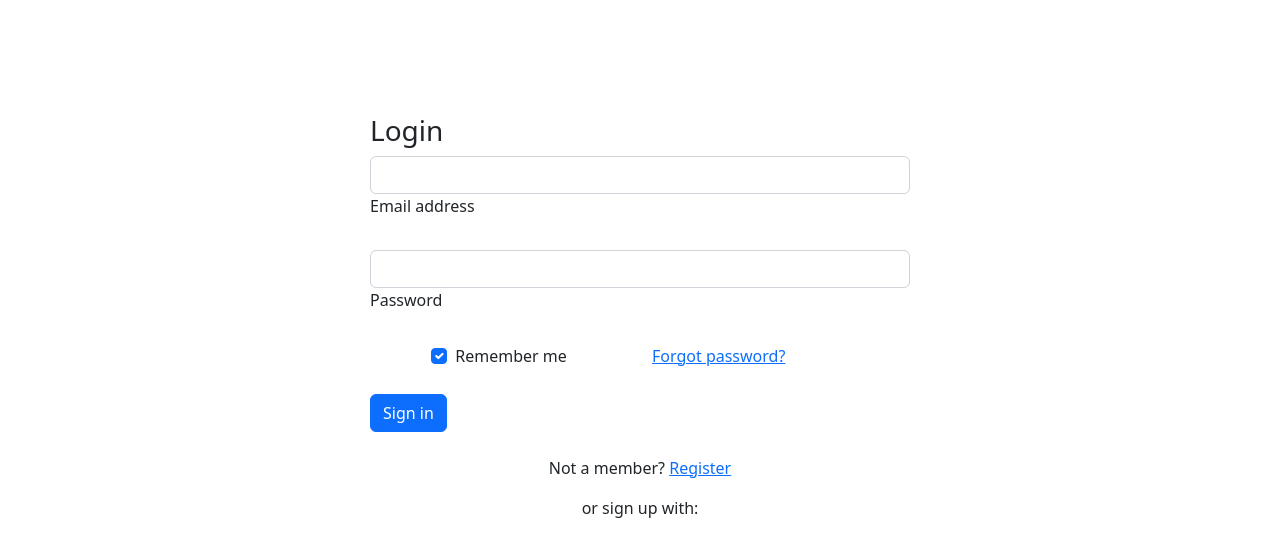
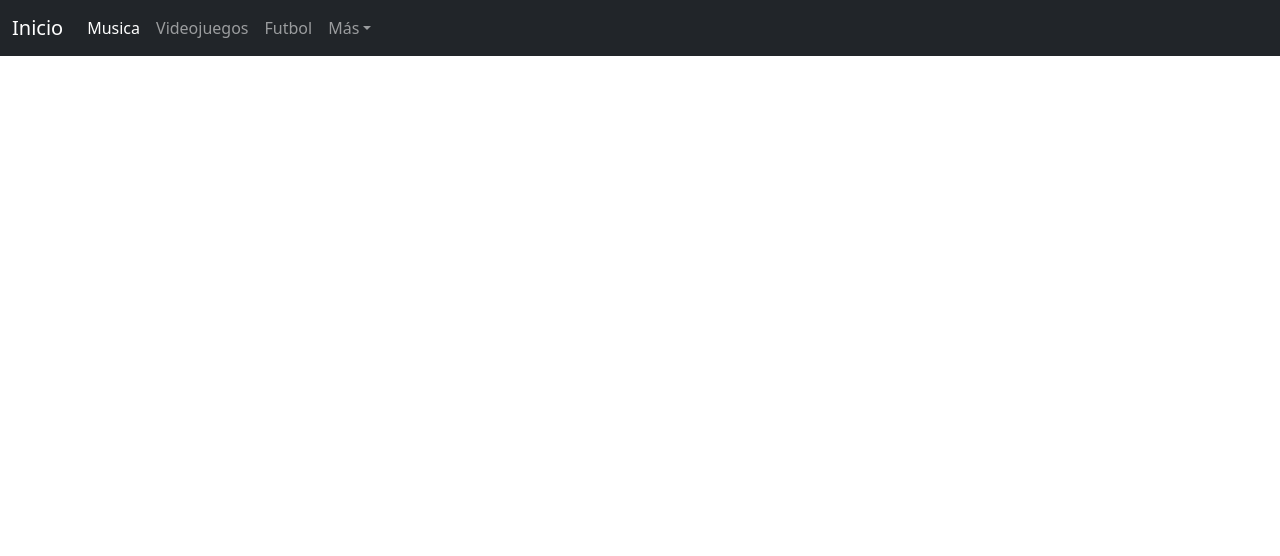
Before and after one commit to DiegoMD4/testFront, a React (Create React App) app: page / in a window 1280 px wide. Shown: the top 556 px of the page. Built offline with nearby package versions, Linux system fonts and the light colour scheme.

Commit message:
Edited Login and Home

```diff
--- a/src/App.js
+++ b/src/App.js
@@ -1,11 +1,11 @@
 import './App.css';
-import Login from './pages/Login';
-
+//import Login from './pages/Login';
+import { Home } from './pages/Home';
 
 function App() {
   return (
     <div className="App">
-      <Login/>
+      <Home/>
     </div>
   );
 }
--- a/src/components/Navbar.js
+++ b/src/components/Navbar.js
@@ -7,24 +7,24 @@ export const Navbar = () => {
     <div>
     <nav class="navbar navbar-expand-lg navbar navbar-dark bg-dark">
   <div class="container-fluid">
-    <a class="navbar-brand" href="/#">Navbar</a>
+    <a class="navbar-brand" href="/#">Inicio</a>
     <button class="navbar-toggler" type="button" data-bs-toggle="collapse" data-bs-target="#navbarNavDropdown" aria-controls="navbarNavDropdown" aria-expanded="false" aria-label="Toggle navigation">
       <span class="navbar-toggler-icon"></span>
     </button>
     <div class="collapse navbar-collapse" id="navbarNavDropdown">
       <ul class="navbar-nav">
         <li class="nav-item">
-          <a class="nav-link active" aria-current="page" href="/#">Home</a>
+          <a class="nav-link active" aria-current="page" href="/#">Musica</a>
         </li>
         <li class="nav-item">
-          <a class="nav-link" href="/#">Features</a>
+          <a class="nav-link" href="/#">Videojuegos</a>
         </li>
         <li class="nav-item">
-          <a class="nav-link" href="/#">Pricing</a>
+          <a class="nav-link" href="/#">Futbol</a>
         </li>
         <li class="nav-item dropdown">
           <a class="nav-link dropdown-toggle" href="/#" id="navbarDropdownMenuLink" role="button" data-bs-toggle="dropdown" aria-expanded="false">
-            Dropdown link
+            Más
           </a>
           <ul class="dropdown-menu" aria-labelledby="navbarDropdownMenuLink">
             <li><a class="dropdown-item" href="/#">Action</a></li>
--- a/src/index.css
+++ b/src/index.css
@@ -5,6 +5,8 @@ body {
     sans-serif;
   -webkit-font-smoothing: antialiased;
   -moz-osx-font-smoothing: grayscale;
+  /* background-image: url(/public/FdhLKGGakAYh7Ea.jpg);   */
+
 }
 
 code {
--- /dev/null
+++ b/src/pages/Home.js
@@ -0,0 +1,11 @@
+import React from 'react'
+import { Navbar } from '../components/Navbar'
+import '../styles/Home.css'
+
+export const Home = () => {
+  return (
+    <div>
+        <Navbar></Navbar>
+    </div>
+  )
+}
--- a/src/pages/Login.js
+++ b/src/pages/Login.js
@@ -8,12 +8,12 @@ const Login = () => {
   <form className='Login'>
   <div class="form-outline mb-4">
     <input type="email" id="form2Example1" class="form-control" />
-    <label class="form-label" for="form2Example1">Email address</label>
+    <label class="form-label" for="form2Example1">Correo Electronico</label>
   </div>
 
   <div class="form-outline mb-4">
-    <input type="password" id="form2Example2" class="form-control" />
-    <label class="form-label" for="form2Example2">Password</label>
+    <input type="password" id="form2Example2" class="form-control"  />
+    <label class="form-label" for="form2Example2">Contraseña</label>
   </div>
 
   <div class="row mb-4">
--- /dev/null
+++ b/src/styles/Home.css
@@ -0,0 +1,3 @@
+body{
+    background-color: white;
+}
--- a/src/styles/Login.css
+++ b/src/styles/Login.css
@@ -1,9 +1,12 @@
 .login{
-  height: 50;
+  height: 12 cm;
   width: 50%;
   position: relative;
   padding: 50px;
   left: 25%;
   margin-top: 5%;
+  background-color: white;
+  border-radius: 1cm;
+
 
 }
```
Also changed, not shown: public/FdhLKGGakAYh7Ea.jpg (added).
